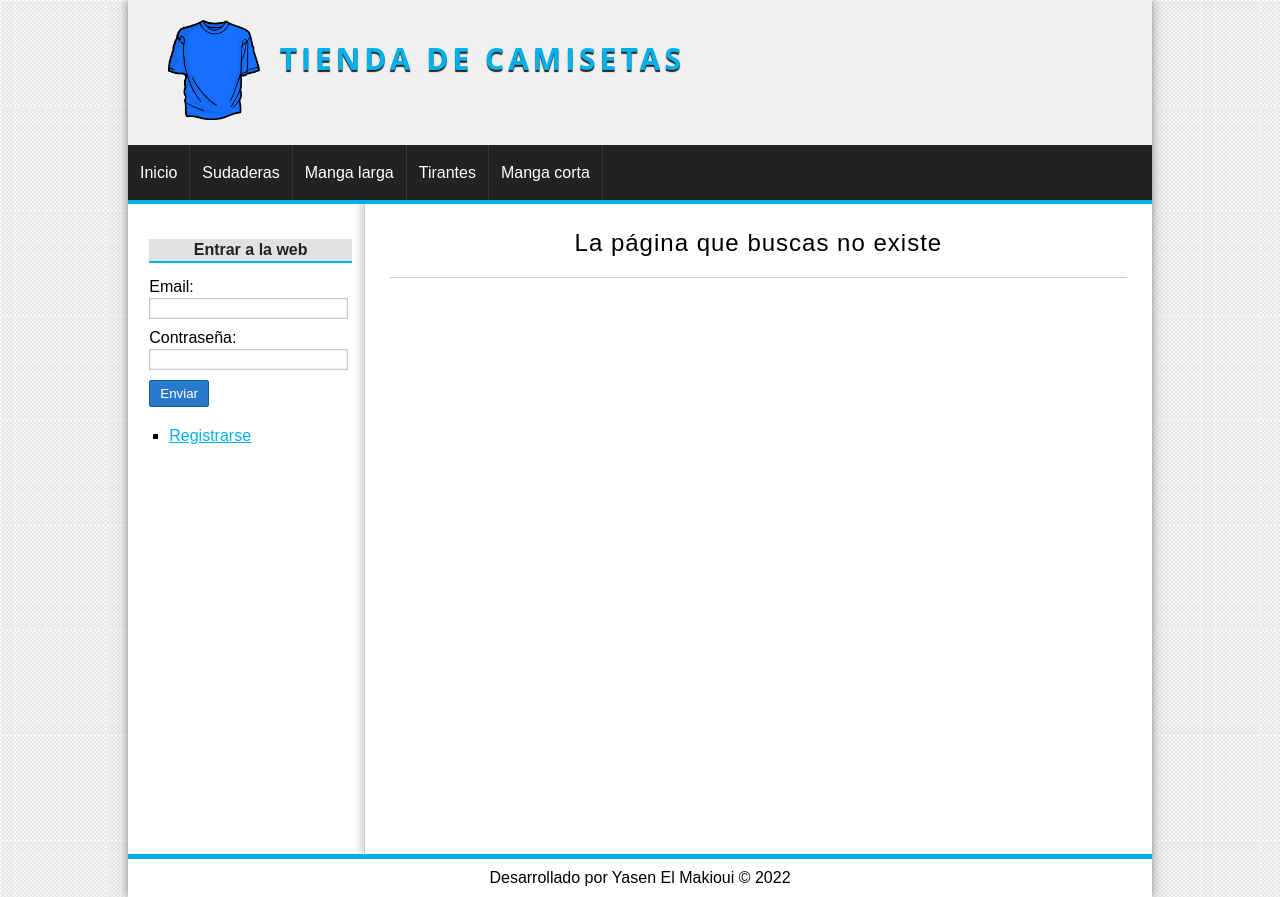
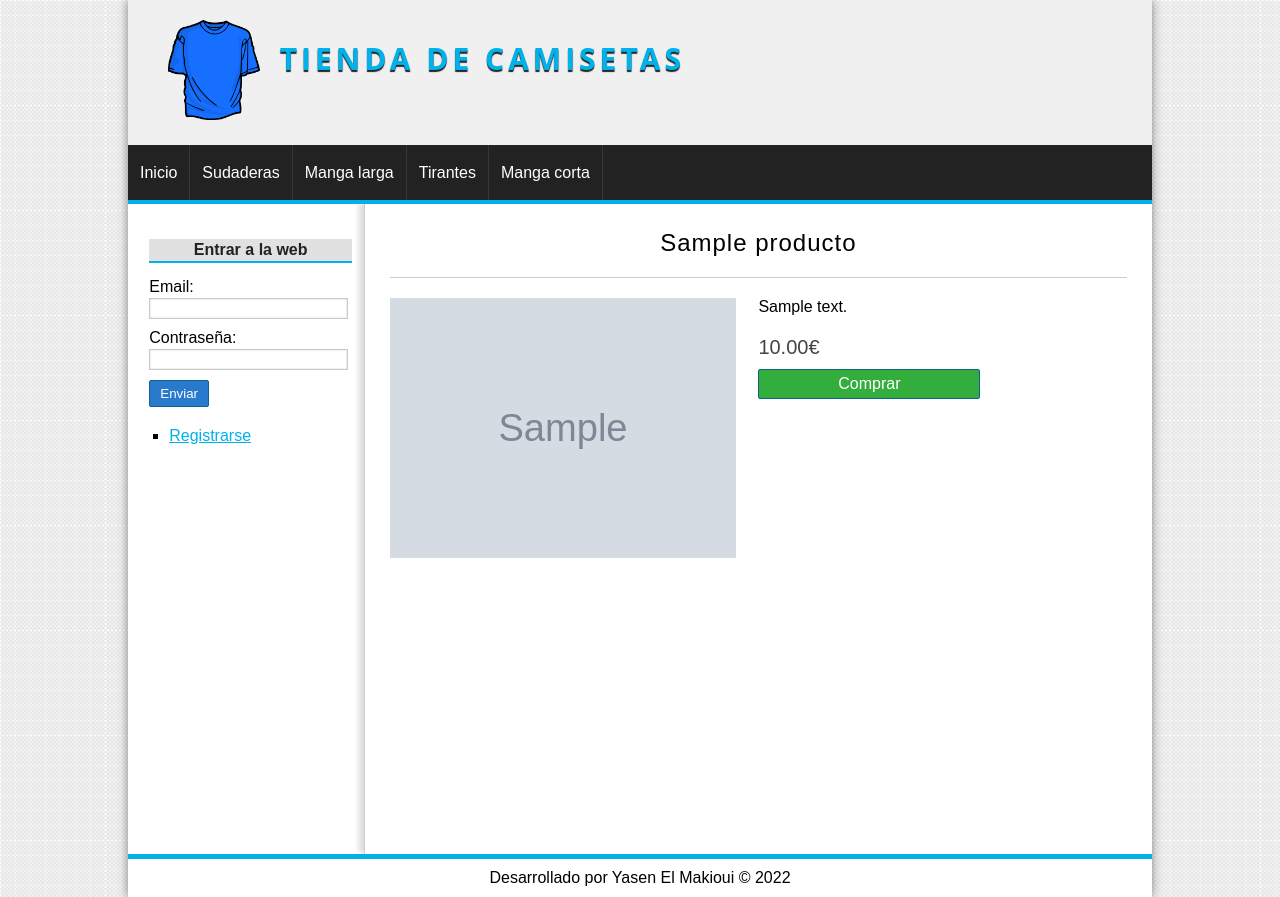
Before and after one commit to YasenMakioui/phpmvc, a PHP site: a page that uses index.php in a window 1280 px wide. Run offline with PHP 8.4, Linux system fonts and the light colour scheme; data comes from the database, SQL or seed files in the repository; tables that the repository leaves empty hold one stand-in row (values such as "Sample post"); grey boxes marked "Sample" are stand-in pictures.

Commit message:
productos

```diff
--- a/assets/css/styles.css
+++ b/assets/css/styles.css
@@ -301,10 +301,21 @@ button {
     margin-left: 10px;
     margin-right: 10px;
     text-align: center;
+    margin-bottom: 30px;
+}
+
+.prodcut a {
+    color: black;
+    text-decoration: none;
+}
+
+.prodcut a:hover {
+    color: #555;
+
 }
 
 .product img {
-    width: 100px;
+    height: 170px;
     margin-bottom: 10px;
 }
 
@@ -321,6 +332,47 @@ button {
     margin-bottom: 10px;
 }
 
+#detail-product {
+    width: 100%;
+
+}
+
+#detail-product .image{
+    display: block;
+    width: 47%;
+    float: left;
+
+}
+
+#detail-product img{
+    display: block;
+    width: 100%;
+    float: left;
+}
+
+#detail-product .data{
+
+    width: 50%;
+    float: right;
+
+}
+
+
+#detail-product .description{
+    margin-bottom: 20px;
+}
+
+#detail-product .price{
+    margin-bottom: 10px;
+    font-size: 20px;
+    color: #444;
+}
+
+#detail-product .button{
+    width: 200px;
+    text-align: center;
+}
+
 /*FOOTER*/
 
 #footer {
--- a/controllers/CategoriaController.php
+++ b/controllers/CategoriaController.php
@@ -1,6 +1,7 @@
 <?php
 
 require_once 'models/categoria.php';
+require_once 'models/producto.php';
 
 class categoriaController {
     public function index() {
@@ -8,6 +9,23 @@ class categoriaController {
         $categoria = new categoria();
         $categorias = $categoria->getAll();
         require_once 'views/categoria/index.php';
+    }
+
+    public function ver() {
+        if (isset($_GET['id'])) {
+            $id = $_GET['id'];
+
+            $categoria = new categoria();
+            $categoria->setId($id);
+            $categoria = $categoria->getOne();
+
+            $producto = new producto();
+            $producto->setCategoria_id($id);
+            $productos = $producto->getAllCategory();
+
+
+        }
+        require_once 'views/categoria/ver.php';
     }
 
     public function crear() {
--- a/controllers/ProductoController.php
+++ b/controllers/ProductoController.php
@@ -5,8 +5,22 @@ require_once 'models/producto.php';
 class productoController {
 
     public function index() {
-        //renderizar vista
+        $producto = new producto();
+        $productos = $producto->getRandom(6);
+
         require_once 'views/producto/destacados.php';
+    }
+
+    public function ver() {
+        if (isset($_GET['id'])) {
+            $id = $_GET['id'];
+            $producto = new producto();
+            $producto->setId($id);
+            $pro = $producto->getOne();
+
+        }
+
+        require_once 'views/producto/ver.php';
     }
 
     public function gestion() {
--- a/index.php
+++ b/index.php
@@ -33,6 +33,7 @@ if (isset($_GET['controller'])) {
 }else {
     show_error();
     exit();
+
 }
 
 if (class_exists($nombre_controlador)) {
--- a/models/categoria.php
+++ b/models/categoria.php
@@ -32,6 +32,11 @@ class categoria {
         return $categorias;
     }
 
+    public function getOne() {
+        $categoria = $this->db->query("SELECT * FROM categorias WHERE id={$this->getId()};");
+        return $categoria->fetch_object();
+    }
+
     public function save() {
        $sql = "INSERT INTO categorias VALUES(NULL, '{$this->getNombre()}');";
         $save = $this->db->query($sql);
--- a/models/producto.php
+++ b/models/producto.php
@@ -85,6 +85,23 @@ class producto {
         return $productos;
     }
 
+    public function getRandom($limit) {
+        $productos = $this->db->query("SELECT * FROM productos ORDER BY RAND() LIMIT $limit");
+        return $productos;
+
+    }
+
+    public function getAllCategory() {
+        $sql = "SELECT p.*, c.nombre AS 'catnombre' FROM productos p "
+                . "INNER JOIN categorias c ON c.id = p.categoria_id "
+                . "WHERE p.categoria_id = {$this->getCategoria_id()} "
+                . "ORDER BY id DESC";
+
+        $productos = $this->db->query($sql);
+        return $productos;
+    }
+
+
     public function getOne() {
         $productos = $this->db->query("SELECT * FROM productos WHERE id = {$this->getId()}");
         return $productos->fetch_object();
--- a/views/layout/header.php
+++ b/views/layout/header.php
@@ -33,7 +33,7 @@
                 </li>
                 <?php while($cat = $categorias->fetch_object()):?>
                  <li>
-                    <a href="#">
+                     <a href="<?=base_url?>categoria/ver&id=<?=$cat->id?>">
                         <?=$cat->nombre?>
                     </a>
                 </li>
--- /dev/null
+++ b/views/producto/ver.php
@@ -0,0 +1,23 @@
+<?php if (isset($pro)): ?>
+    <h1><?= $pro->nombre ?></h1>
+    <div id="detail-product">
+        <div class="image">
+            <?php if ($pro->imagen != null): ?>
+                <img src="<?= base_url ?>uploads/images/<?= $pro->imagen ?>" alt="Camiseta">
+            <?php else: ?>
+                <img src="<?= base_url ?>assets/img/camiseta.png" alt="Camiseta">
+            <?php endif; ?>
+        </div>
+        <div class="data">
+             <p class="description"><?= $pro->descripcion ?></p>
+
+            <p class="price"><?= $pro->precio ?>€</p>
+            <a href="#" class="button">Comprar</a>
+        </div>
+    </div>
+
+
+
+<?php else: ?>
+    <h1>El producto no existe</h1>
+<?php endif; ?>
```
Also changed, not shown: views/categoria/ver.php (added, +23 -0 lines), views/producto/destacados.php (+15 -19 lines).
